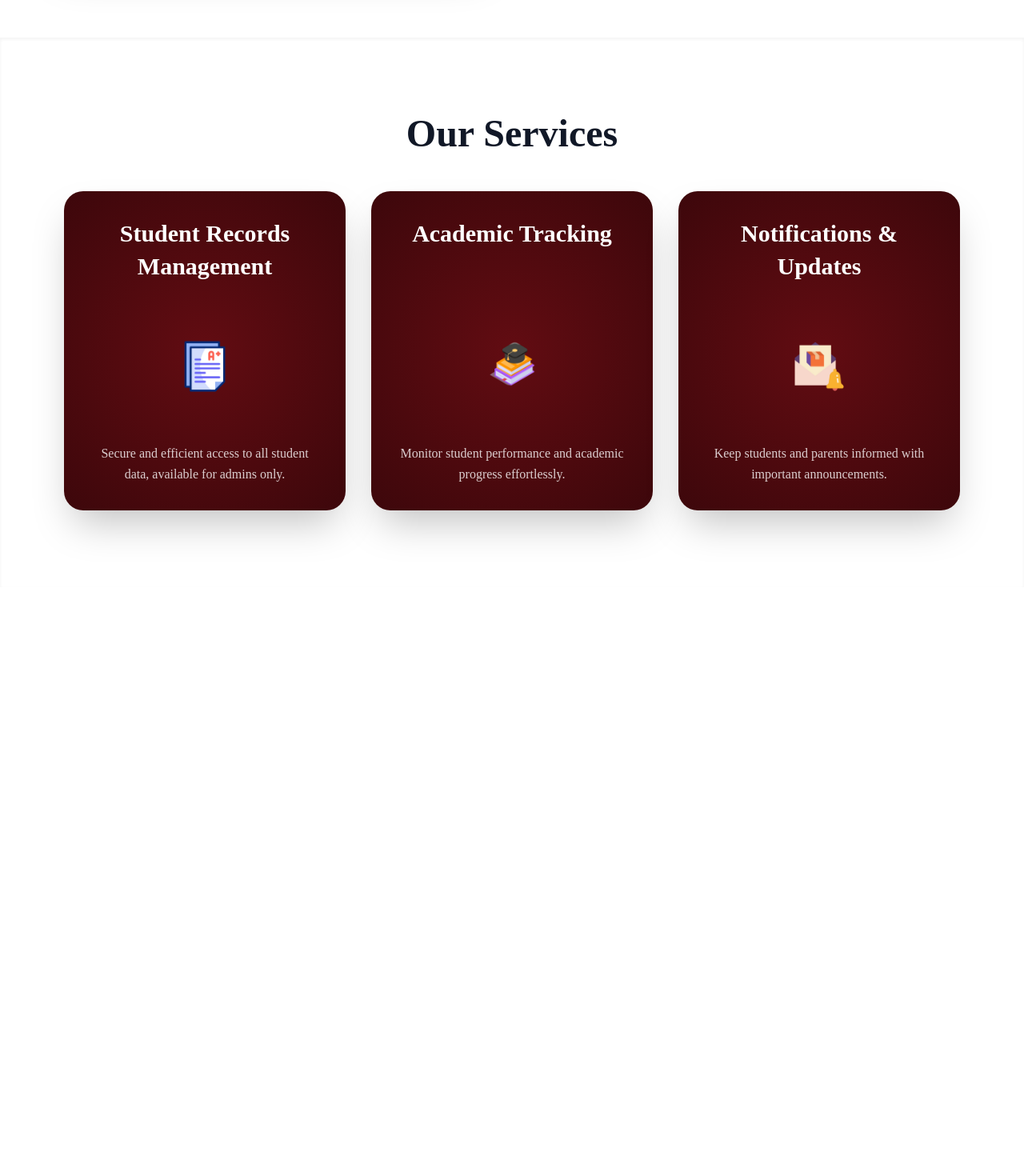
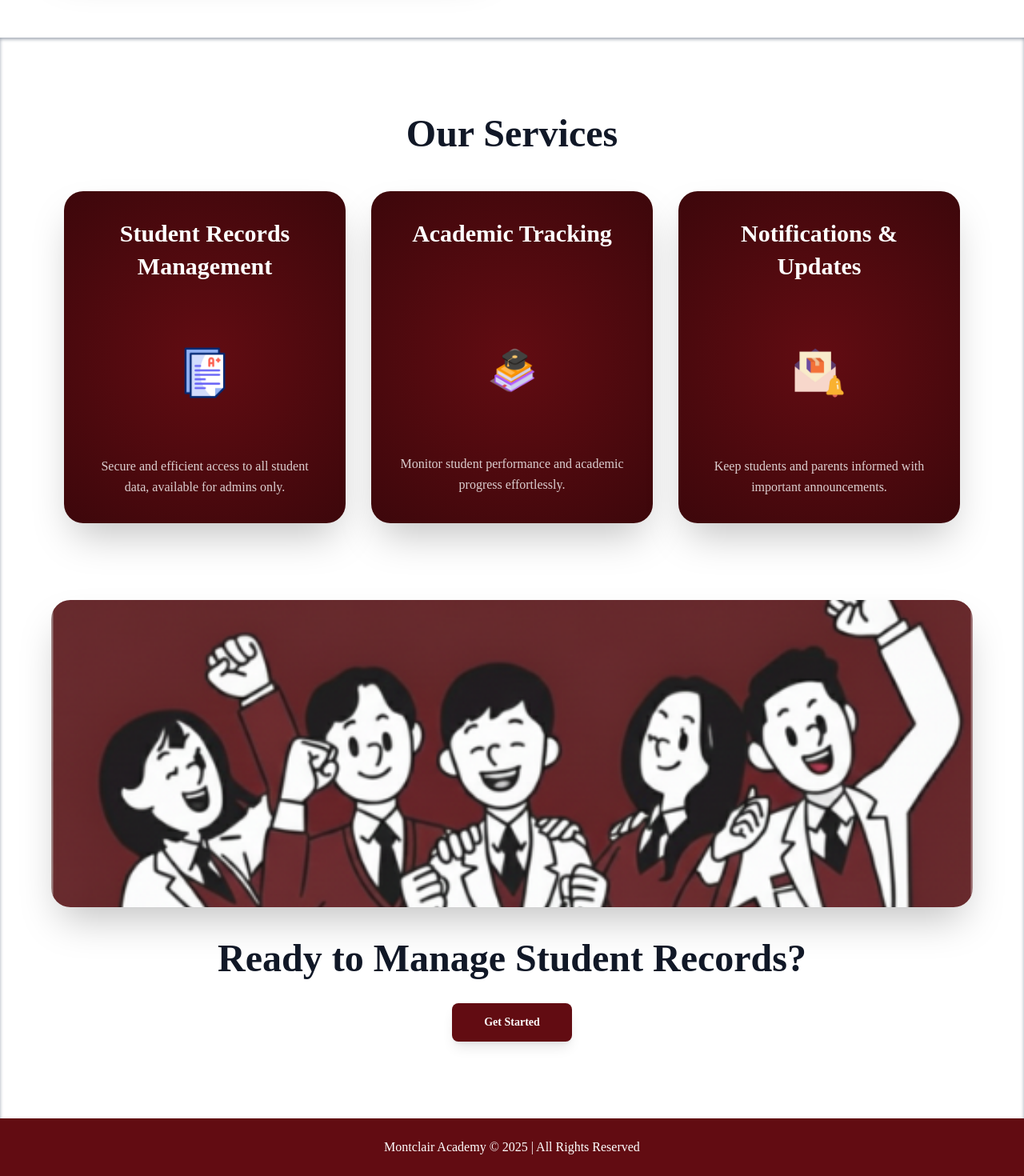
Before and after one commit to navvvh/Student-Information-System, a React (Vite) app in the folder frontend/: page / in a window 1280 px wide. Shown: the part 1593-3063 px from the top of the page at 80% size. Before the commit the page ends 2327 px from the top, so only its background shows below. Built offline with nearby package versions, Linux system fonts and the light colour scheme; a web font is replaced by a local one.

Commit message:
done sa landing page amen!

```diff
--- a/frontend/src/components/landing/Footer.jsx
+++ b/frontend/src/components/landing/Footer.jsx
@@ -0,0 +1,13 @@
+import React from 'react'
+
+const Footer = () => {
+  return (
+    <footer className="bg-[#620C12] py-6">
+      <p className="text-white text-center font-alike">
+        Montclair Academy © 2025 | All Rights Reserved
+      </p>
+    </footer>
+  );
+}
+
+export default Footer;
--- a/frontend/src/components/landing/ServicesSection.jsx
+++ b/frontend/src/components/landing/ServicesSection.jsx
@@ -1,74 +1,91 @@
 import React from "react";
-
 import paper from "../../assets/paper.png";
 import toga from "../../assets/toga.png";
 import boc from "../../assets/boc.png";
-
+import madami from "../../assets/madami.png";
 
 const services = [
   {
     title: "Student Records Management",
-    description: "Secure and efficient access to all student data, available for admins only.",
+    description:
+      "Secure and efficient access to all student data, available for admins only.",
     icon: paper,
   },
   {
     title: "Academic Tracking",
-    description: "Monitor student performance and academic progress effortlessly.",
+    description:
+      "Monitor student performance and academic progress effortlessly.",
     icon: toga,
   },
   {
     title: "Notifications & Updates",
-    description: "Keep students and parents informed with important announcements.",
+    description:
+      "Keep students and parents informed with important announcements.",
     icon: boc,
   },
 ];
 
-
 const ServiceCard = ({ service }) => (
   <div
-    className="rounded-3xl shadow-2xl p-8 h-full flex flex-col justify-between items-center text-center transform transition duration-300 hover:scale-[1.03]"
-    style={{ background: 'radial-gradient(circle at center, #620C12, #3D070B)' }}
+    className="card rounded-3xl shadow-2xl p-8 h-full flex flex-col justify-between items-center text-center transform transition duration-300 hover:scale-[1.03]"
+    style={{
+      background: "radial-gradient(circle at center, #620C12, #3D070B)",
+    }}
   >
-
-
-    <div className="flex flex-col items-center">
-
-        <h3 className="text-3xl font-bold font-alike text-white mb-6 leading-snug"
-            style={{ minHeight: '5rem' }} >
+    <div className="card-body p-0 flex flex-col items-center w-full">
+      <h3
+        className="text-3xl font-bold font-alike text-white mb-6 leading-snug"
+        style={{ minHeight: "5rem" }}
+      >
         {service.title}
       </h3>
 
-
-        <div className="my-6">
+      <figure className="my-6">
         <img
           src={service.icon}
           alt={service.title}
           className="w-28 h-28 object-contain mx-auto"
         />
-        </div>
-    </div>
-
+      </figure>
 
       <p className="text-base text-center font-alike text-white opacity-80 leading-relaxed mt-4">
         {service.description}
       </p>
     </div>
+  </div>
 );
 
 const ServicesSection = () => {
   return (
-    <section className="w-full py-16 md:py-24 bg-white px-4 shadow-inner">
+    <section className="w-full py-16 md:py-24 bg-white px-4 shadow-inner shadow-gray-400">
       <div className="max-w-6xl mx-auto">
         <h2 className="text-4xl md:text-5xl font-bold font-alike text-gray-900 mb-12 text-center">
           Our Services
         </h2>
 
-        <div className="grid grid-cols-1 md:grid-cols-3 gap-8 px-4">
+        <div className="grid grid-cols-1 md:grid-cols-3 gap-8 px-4 mb-24">
           {services.map((service, index) => (
             <ServiceCard key={index} service={service} />
           ))}
         </div>
 
+        <div className="w-full overflow-hidden rounded-3xl shadow-2xl mb-10">
+          <img
+            src={madami}
+            alt="Students cheering"
+            className="w-full h-64 md:h-96 object-cover object-[0_20%]"
+          />
+        </div>
+
+        <div className="flex flex-col items-center justify-center text-center px-4">
+          <h3 className="text-2xl md:text-5xl font-bold font-alike text-gray-900 mb-8">
+            Ready to Manage Student Records?
+          </h3>
+
+          <button className="btn font-alike bg-[#620C12] text-white hover:bg-[#4f090f] px-10 py-3 border-none rounded-lg shadow-lg">
+            Get Started
+          </button>
+        </div>
       </div>
     </section>
   );
--- a/frontend/src/pages/LandingPage.jsx
+++ b/frontend/src/pages/LandingPage.jsx
@@ -1,6 +1,7 @@
 import FrontSection from "../components/landing/FrontSection";
 import AboutSection from "../components/landing/AboutSection";
 import ServicesSection from "../components/landing/ServicesSection";
+import Footer from './../components/landing/Footer';
 
 export default function LandingPage() {
   return (
@@ -8,6 +9,7 @@ export default function LandingPage() {
       <FrontSection />
       <AboutSection />
       <ServicesSection />
+      <Footer/>
     </div>
   );
 }
```
Lines whose indentation alone changed are shown as unchanged.
